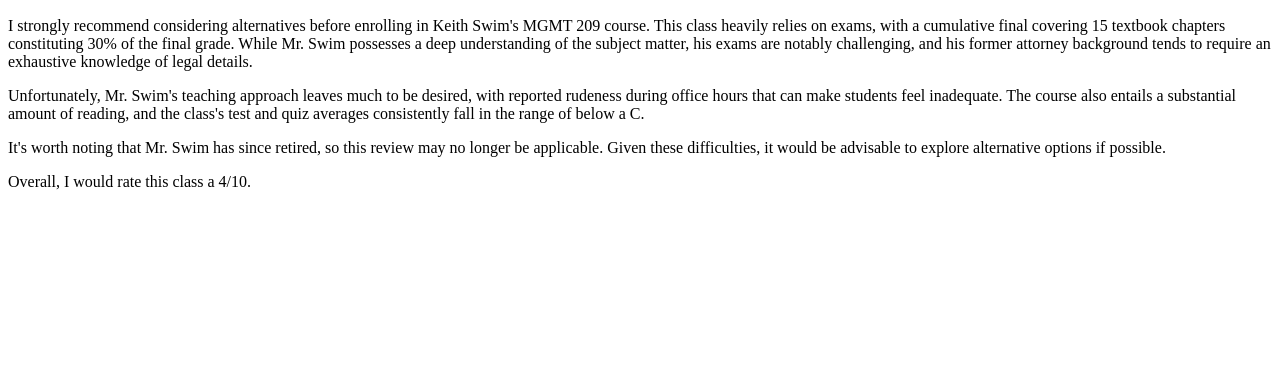
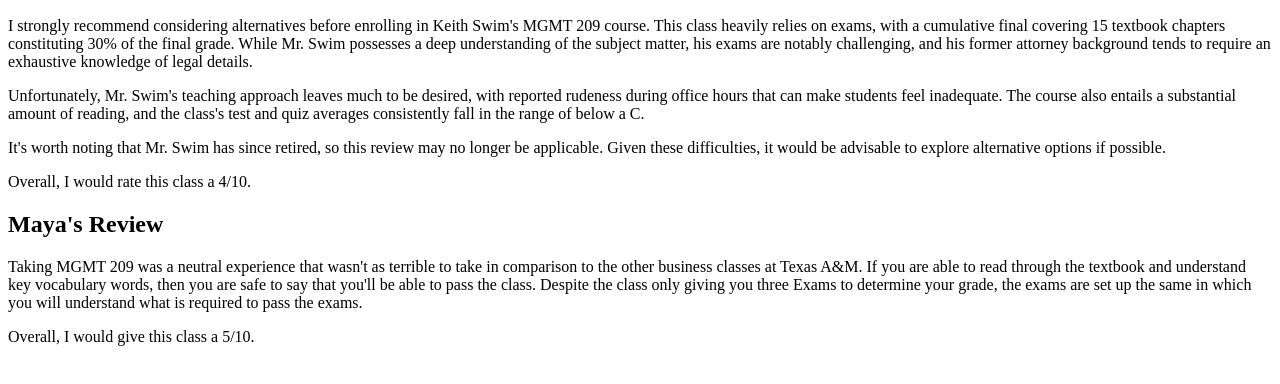
Before and after one commit to ITSV412-Group-One/ITSV412-Group-One.github.io, a plain HTML site: page mgmt209.html in a window 1280 px wide. Shown: the part 110-494 px from the top of the page. Drawn offline with Linux system fonts and the light colour scheme.

Commit message:
Added New MGMT 209 Review

```diff
--- a/mgmt209.html
+++ b/mgmt209.html
@@ -24,5 +24,12 @@
     no longer be applicable. Given these difficulties, it would be
     advisable to explore alternative options if possible.</p>
 <p>Overall, I would rate this class a 4/10.</p>
+<p></p>
+<h2>Maya's Review</h2>
+<p>Taking MGMT 209 was a neutral experience that wasn't as terrible to take in comparison to the other business classes at Texas A&M.
+   If you are able to read through the textbook and understand key vocabulary words, then you are safe to say that you'll be able to pass the class.
+   Despite the class only giving you three Exams to determine your grade, the exams are set up the same in which you will understand what is required
+   to pass the exams.</p>
+   <p>Overall, I would give this class a 5/10.</p>
 </body>
 </html>
```
